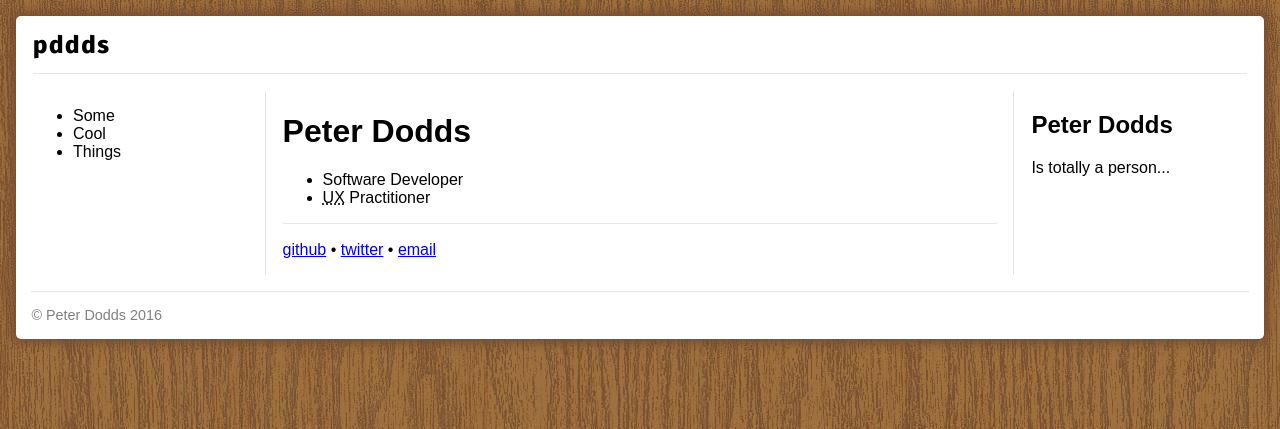
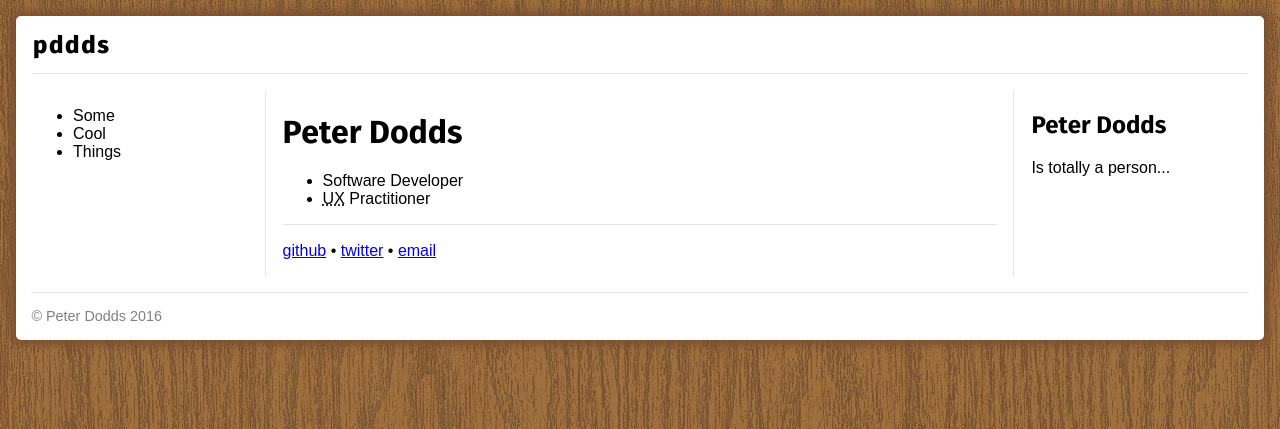
Before and after one commit to m0tive/pddds.com, a Jekyll site: the page built from index.md, in a window 1280 px wide. Shown: the top 429 px of the page. Built offline with Jekyll 4.4.1, drawn with Linux system fonts in a browser that asks for light colours.

Commit message:
Use fira font for all headers

```diff
--- a/css/base.scss
+++ b/css/base.scss
@@ -3,8 +3,8 @@
 
 html {
     background-color: #9E713A;
-        background-image: url("{{ site.root }}/img/oak-natural.jpg");
-        background-repeat: repeat;
+    background-image: url("{{ site.root }}/img/oak-natural.jpg");
+    background-repeat: repeat;
 }
 
 body {
@@ -55,8 +55,10 @@ header {
     }
 }
 
-.fonts-loaded header h1 {
-    font-family:"Fira Sans", sans-serif;
+.fonts-loaded {
+    h1, h2, h3, h4 {
+        font-family:"Fira Sans", sans-serif;
+    }
 }
 
 #page {
```
